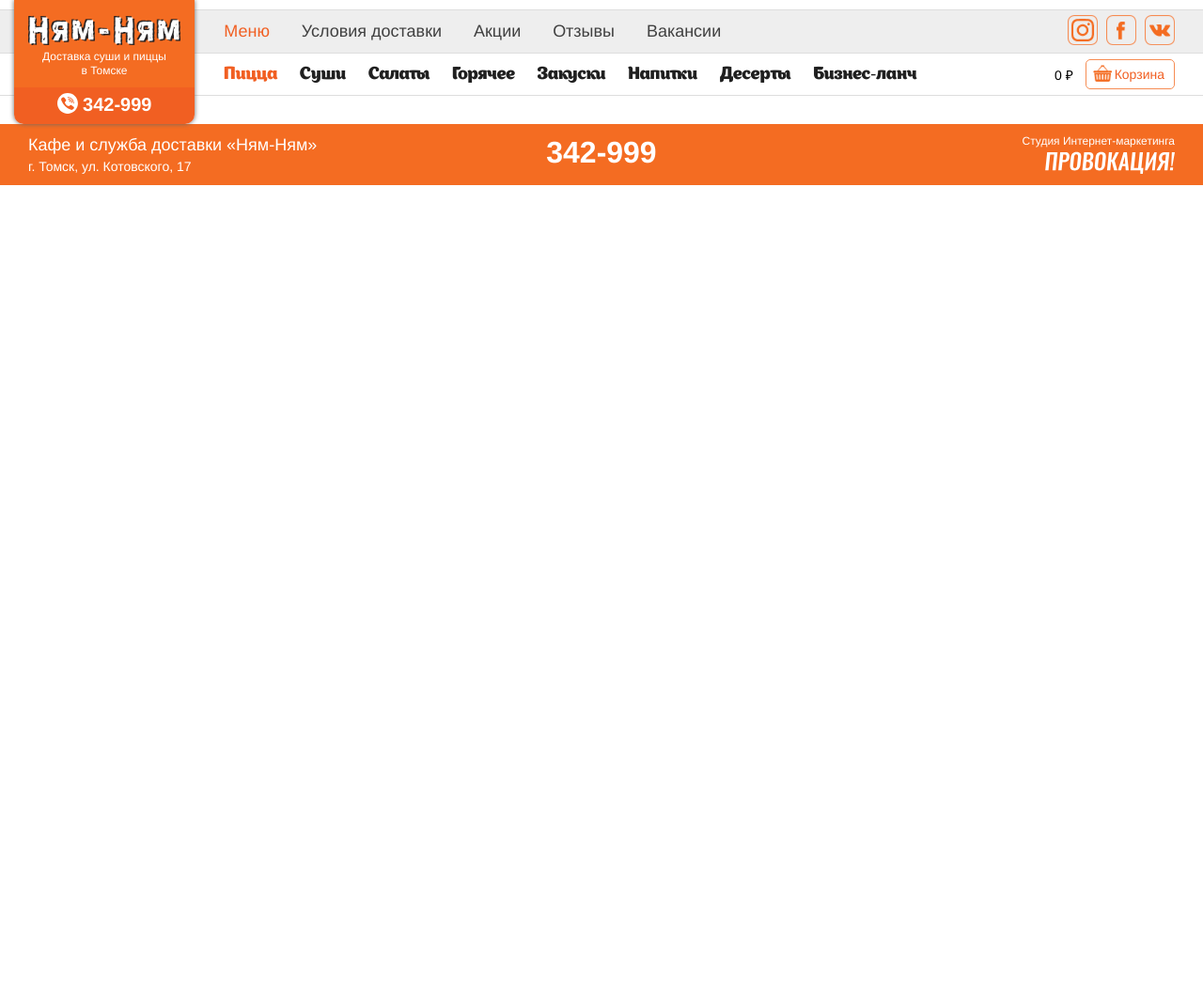
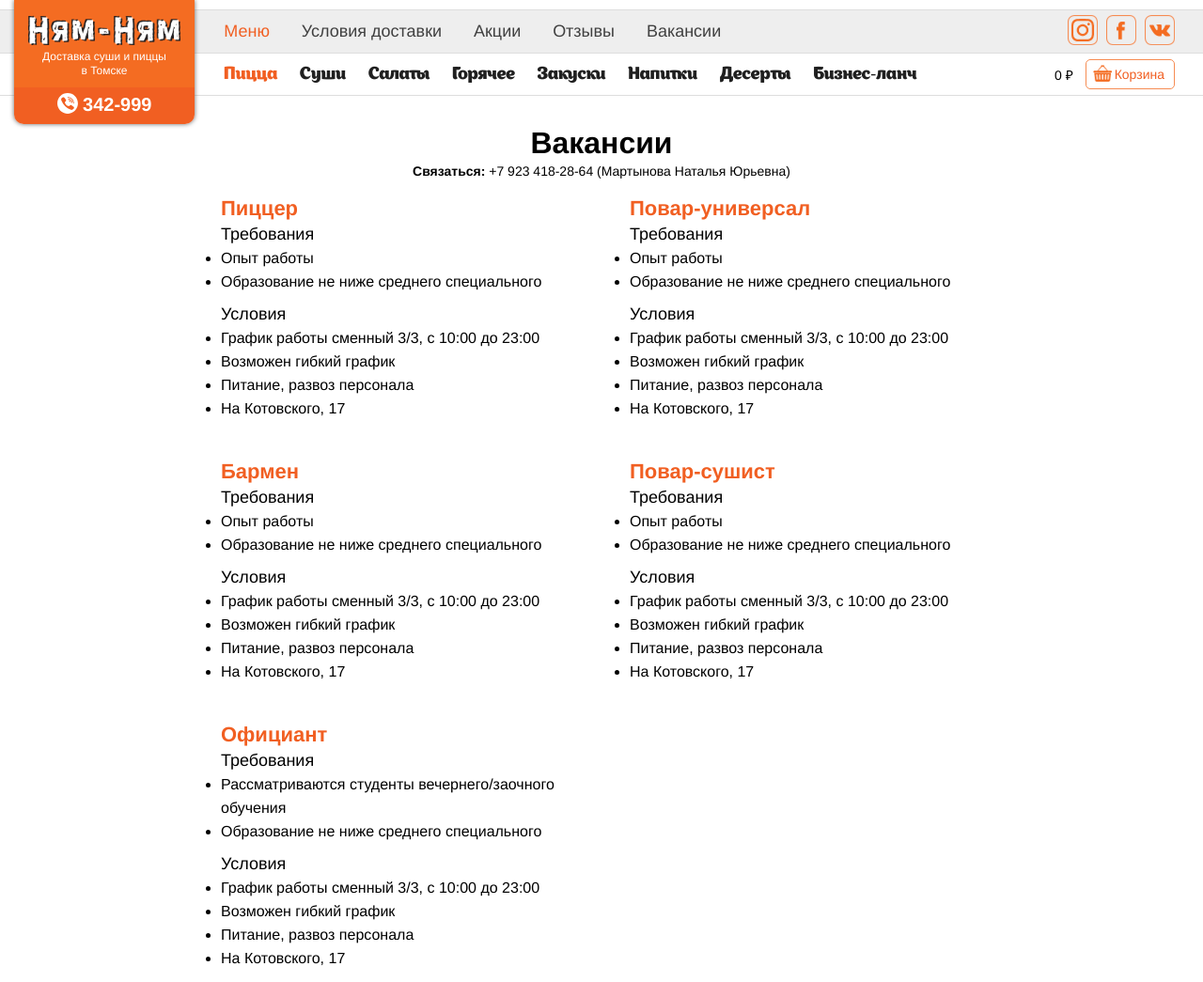
Before and after one commit to mchweb/nyam-nyam-website, a website with bundled scripts: page vacancy.html in a window 1280 px wide. Shown: the top 1045 px of the page at 94% size. Before the commit the page ends 800 px from the top, so only its background shows below. Built offline with nearby package versions, Linux system fonts and the light colour scheme.

Commit message:
pages done + small fixes

```diff
--- a/assets/js/main.js
+++ b/assets/js/main.js
@@ -511,10 +511,7 @@ $(document).ready(function() {
 //////////////////////////////////////////////////////////////////////////////////////////////////////
 // КОРЗИНА
 $(document).ready(function() {
-	updateCart();
-});
-$(window).bind('storage', function (e) {
-    updateCart();
+	updateCart(1);
 });
 // Получаем данные из LocalStorage
 function getCartData() {
@@ -635,7 +632,7 @@ function removeFromCart() {
     }
 }
 var cartTotal = 0;
-function updateCart() {
+function updateCart(x) {
     var cartData = getCartData(), // вытаскиваем все данные корзины
         total = 0,
         count = 0,
@@ -661,8 +658,15 @@ function updateCart() {
 
                 total += c * price;
 
-                $("#pf-" + items).addClass("footer_isAdded");
+                $("#pf-" + i).addClass("footer_isAdded");
                 arr.push(cartData[items][0]);
+                if ((x == 1) && (i != cartData[items][0])){
+                	$("#pt-"+i).attr('checked', 'checked');
+                	for(var j = 0; j<3; j++){
+						$("#pf-"+cartData[items][0]+"_"+j).addClass("product-footer_isHidden");
+					}
+					$("#pf-"+i).removeClass("product-footer_isHidden");
+                }
 
 
                 if (crt.hasClass("cart-items-final")) {
@@ -814,7 +818,7 @@ function changeProductType(){
 	var gid = $('input[type=radio][name='+$(this).attr("name")+']:checked').data('gid');
 	var id = $('input[type=radio][name='+$(this).attr("name")+']:checked').val();
 	for(var i = 0; i<3; i++){
-		$("#pf-"+gid+"_"+id).removeClass("product-footer_isHidden");
+		$("#pf-"+gid+"_"+i).removeClass("product-footer_isHidden");
 		var x = parseInt(id);
 		if (i != x){
 			$("#pf-"+gid+"_"+i).addClass("product-footer_isHidden");
--- a/sass/_main.scss
+++ b/sass/_main.scss
@@ -1781,7 +1781,7 @@ a:hover{
 }
 
 .promo-item{
-	margin-bottom:$base-d*6em;
+	margin-bottom:$base-d*4em;
 	&::after{
 		content: " ";
     	display: block;
@@ -1808,5 +1808,52 @@ a:hover{
 	}
 }
 .promo-item__title{
-	@include adjust-font-size-to($h3);
-}
+	@include adjust-font-size-to($h2);
+
+}
+.promo-item__desc{
+	@include adjust-font-size-to($h5);
+
+	@media (max-width: $bp540) {
+		padding-bottom:$base-d*2em;
+		border-bottom:$base-d*0.2em solid $black-35;
+	}
+}
+.page-title{
+	margin-bottom:$base-d*3em;
+	text-align:center;
+	& h2{
+		font-weight:bold;
+		@include adjust-font-size-to($h1);
+	}
+}
+
+.vacancy-list__item{
+	@include span(6);
+	@media (max-width: $bp760) {
+		@include span(12);
+		padding:0 $base-d*6em;
+	}
+	margin-bottom:$base-d*6em;
+	padding:0 $base-d*6em;
+
+	& h3{
+		@include adjust-font-size-to($h2);
+		font-weight:bold;
+		color:$accent;
+	}
+	& h4{
+
+		@include adjust-font-size-to($h4);
+	}
+	& ul{
+		margin-bottom:$base-d*2rem;
+	}
+	& ul li{
+		@include adjust-font-size-to($h5);
+		list-style-type:disc;
+	}
+}
+.js-send-btn:disabled{
+	background-color:$accent-25 !important;
+}
--- a/vacancy.html
+++ b/vacancy.html
@@ -150,8 +150,88 @@
 		</header>
 
 		<div class="content">
-			<div class="page-content">
-
+			<div class="container container-xs page-content">
+				<div class="page-title">
+					<h2>Вакансии</h2>
+					<p><strong>Связаться:</strong> <a href="tel:79234182864">+7 923 418-28-64</a> (Мартынова Наталья Юрьевна)</p>
+				</div>
+				<ul class="vacancy-list">
+					<li class="vacancy-list__item">
+						<h3>Пиццер</h3>
+						<h4>Требования</h4>
+						<ul>
+							<li>Опыт работы</li>
+							<li>Образование не ниже среднего специального</li>
+						</ul>
+						<h4>Условия</h4>
+						<ul>
+							<li>График работы сменный 3/3, с 10:00 до 23:00</li>
+							<li>Возможен гибкий график</li>
+							<li>Питание, развоз персонала</li>
+							<li>На Котовского, 17</li>
+						</ul>
+					</li>
+					<li class="vacancy-list__item">
+						<h3>Повар-универсал</h3>
+						<h4>Требования</h4>
+						<ul>
+							<li>Опыт работы</li>
+							<li>Образование не ниже среднего специального</li>
+						</ul>
+						<h4>Условия</h4>
+						<ul>
+							<li>График работы сменный 3/3, с 10:00 до 23:00</li>
+							<li>Возможен гибкий график</li>
+							<li>Питание, развоз персонала</li>
+							<li>На Котовского, 17</li>
+						</ul>
+					</li>
+					<li class="vacancy-list__item">
+						<h3>Бармен</h3>
+						<h4>Требования</h4>
+						<ul>
+							<li>Опыт работы</li>
+							<li>Образование не ниже среднего специального</li>
+						</ul>
+						<h4>Условия</h4>
+						<ul>
+							<li>График работы сменный 3/3, с 10:00 до 23:00</li>
+							<li>Возможен гибкий график</li>
+							<li>Питание, развоз персонала</li>
+							<li>На Котовского, 17</li>
+						</ul>
+					</li>
+					<li class="vacancy-list__item">
+						<h3>Повар-сушист</h3>
+						<h4>Требования</h4>
+						<ul>
+							<li>Опыт работы</li>
+							<li>Образование не ниже среднего специального</li>
+						</ul>
+						<h4>Условия</h4>
+						<ul>
+							<li>График работы сменный 3/3, с 10:00 до 23:00</li>
+							<li>Возможен гибкий график</li>
+							<li>Питание, развоз персонала</li>
+							<li>На Котовского, 17</li>
+						</ul>
+					</li>
+					<li class="vacancy-list__item">
+						<h3>Официант</h3>
+						<h4>Требования</h4>
+						<ul>
+							<li>Рассматриваются студенты вечернего/заочного обучения</li>
+							<li>Образование не ниже среднего специального</li>
+						</ul>
+						<h4>Условия</h4>
+						<ul>
+							<li>График работы сменный 3/3, с 10:00 до 23:00</li>
+							<li>Возможен гибкий график</li>
+							<li>Питание, развоз персонала</li>
+							<li>На Котовского, 17</li>
+						</ul>
+					</li>
+				</ul>
 			</div>
 		</div>
 
```
Also changed, not shown: index.html (+1 -1 lines), promo.html (+11 -10 lines), assets/css/screen.css, assets/img/promo.jpg, 1 other file.
